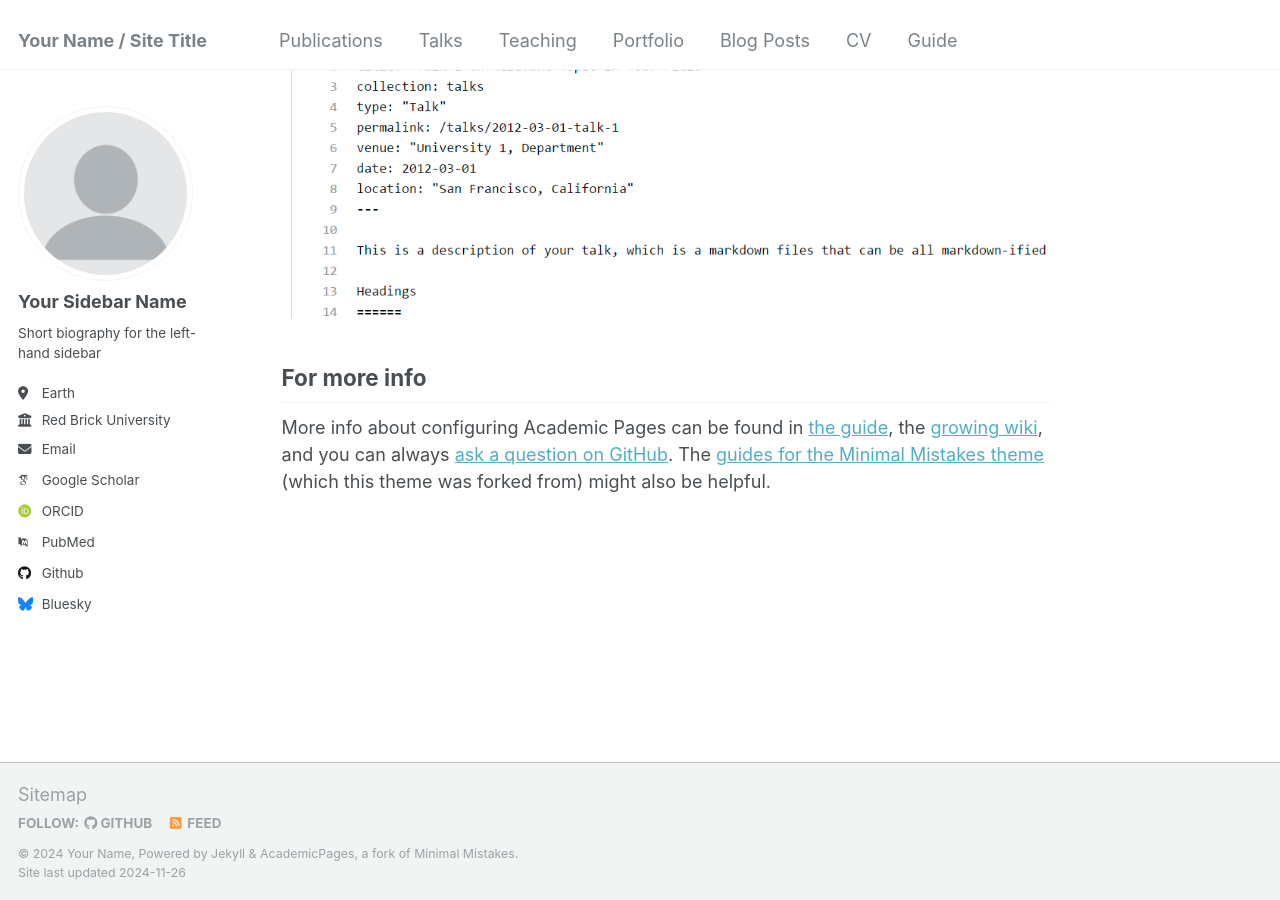
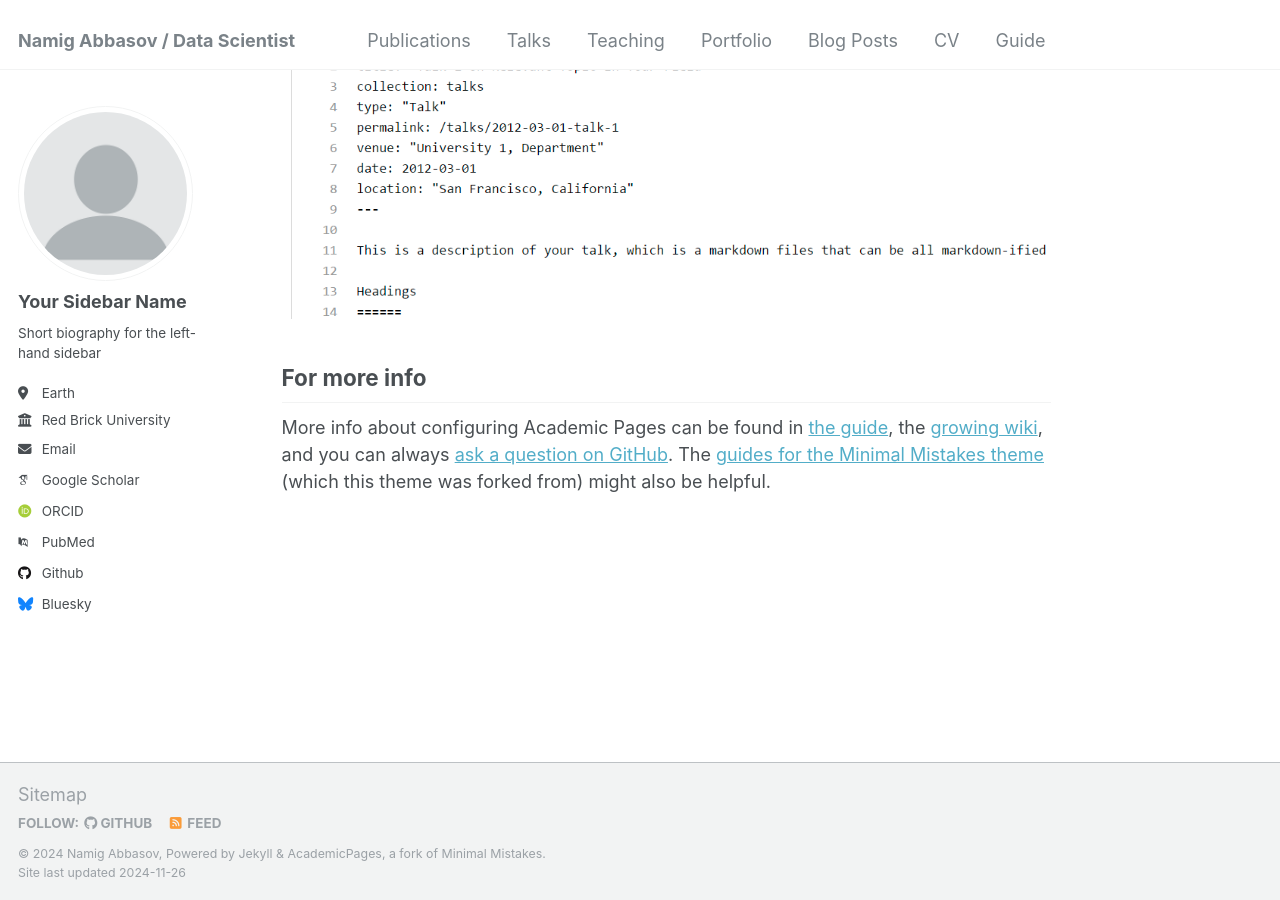
Before and after one commit to namigabbasov/namigabbasov.github.io, a Jekyll site: the page built from _pages/about.md, in a window 1280 px wide and 900 px high, scrolled down 2643 px. Built offline with Jekyll 4.4.1, drawn with Linux system fonts in a browser that asks for light colours; some web fonts are replaced.

Commit message:
Update _config.yml

```diff
--- a/_config.yml
+++ b/_config.yml
@@ -8,13 +8,13 @@
 
 # Basic Site Settings
 locale                   : "en-US"
-title                    : "Your Name / Site Title"
+title                    : "Namig Abbasov / Data Scientist"
 title_separator          : "-"
-name                     : &name "Your Name"
+name                     : &name "Namig Abbasov"
 description              : &description "personal description"
-url                      : https://academicpages.github.io # the base hostname & protocol for your site e.g. "https://[your GitHub username].github.io"
+url                      : https://namigabbasov.github.io # the base hostname & protocol for your site e.g. "https://[your GitHub username].github.io"
 baseurl                  : "" # the subpath of your site, e.g. "/blog"
-repository               : "academicpages/academicpages.github.io"
+repository               : "namigabbasov/namigabbasov.github.io"
 
 # Site Author - The following control what appear as part of the author content on the side bar.
 #               If a field is blank the icon and link will not appear, otherwise it will be shown.
@@ -28,15 +28,15 @@ author:
   location         : "Earth"
   employer         : "Red Brick University"
   uri              : # URL
-  email            : "none@example.org"
+  email            : "namigaabbasov@gmail.com"
 
   # Academic websites
   arxiv            : # URL - Update with the correct link to your profile
-  googlescholar    : "https://scholar.google.com/citations?user=PS_CX0AAAAAJ"
+  googlescholar    : "https://scholar.google.com/citations?hl=en&user=o6I7ydsAAAAJ&view_op=list_works&sortby=pubdate"
   impactstory      : # URL
-  orcid            : "http://orcid.org/yourorcidurl"
+  orcid            : "https://orcid.org/0000-0002-5416-1294"
   semantic         : # URL
-  pubmed           : "https://www.ncbi.nlm.nih.gov/pubmed/?term=john+snow"
+  pubmed           : ""
   researchgate     : # URL
   scopus           : # URL
 
```
